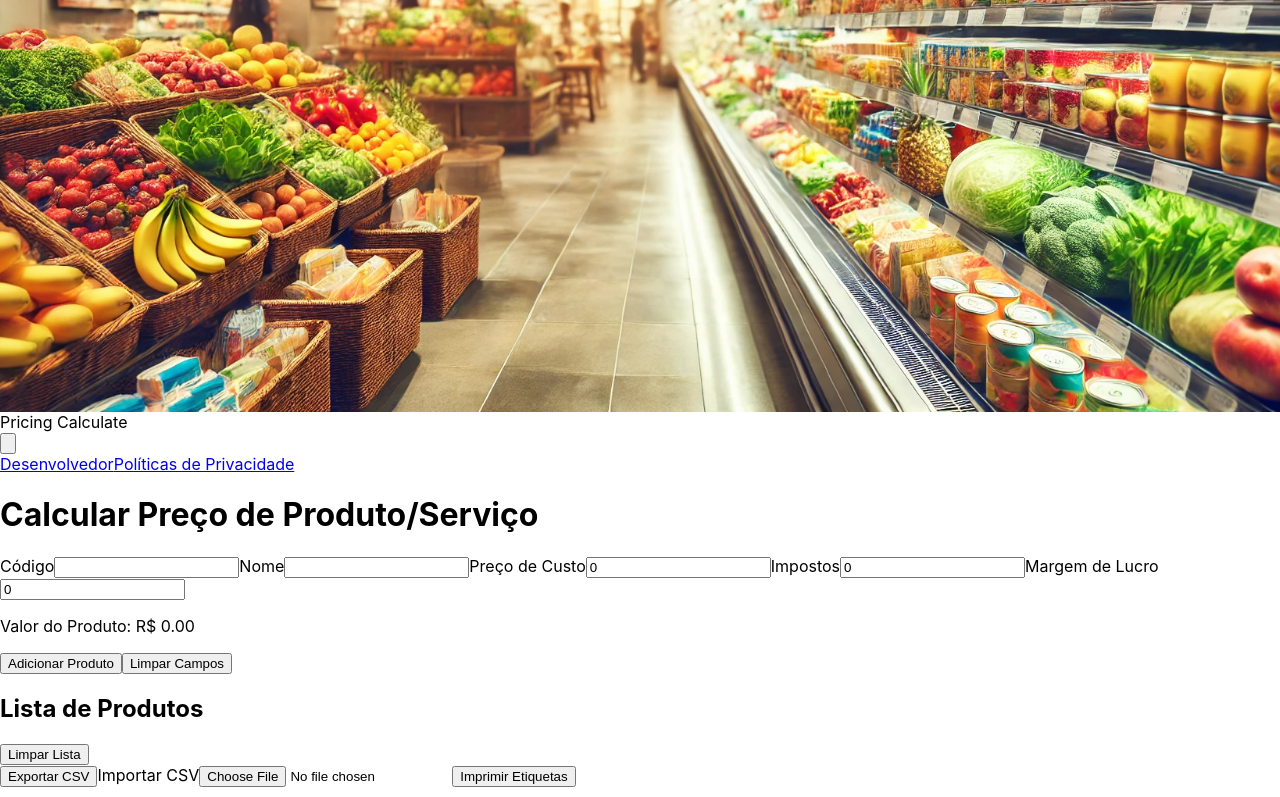
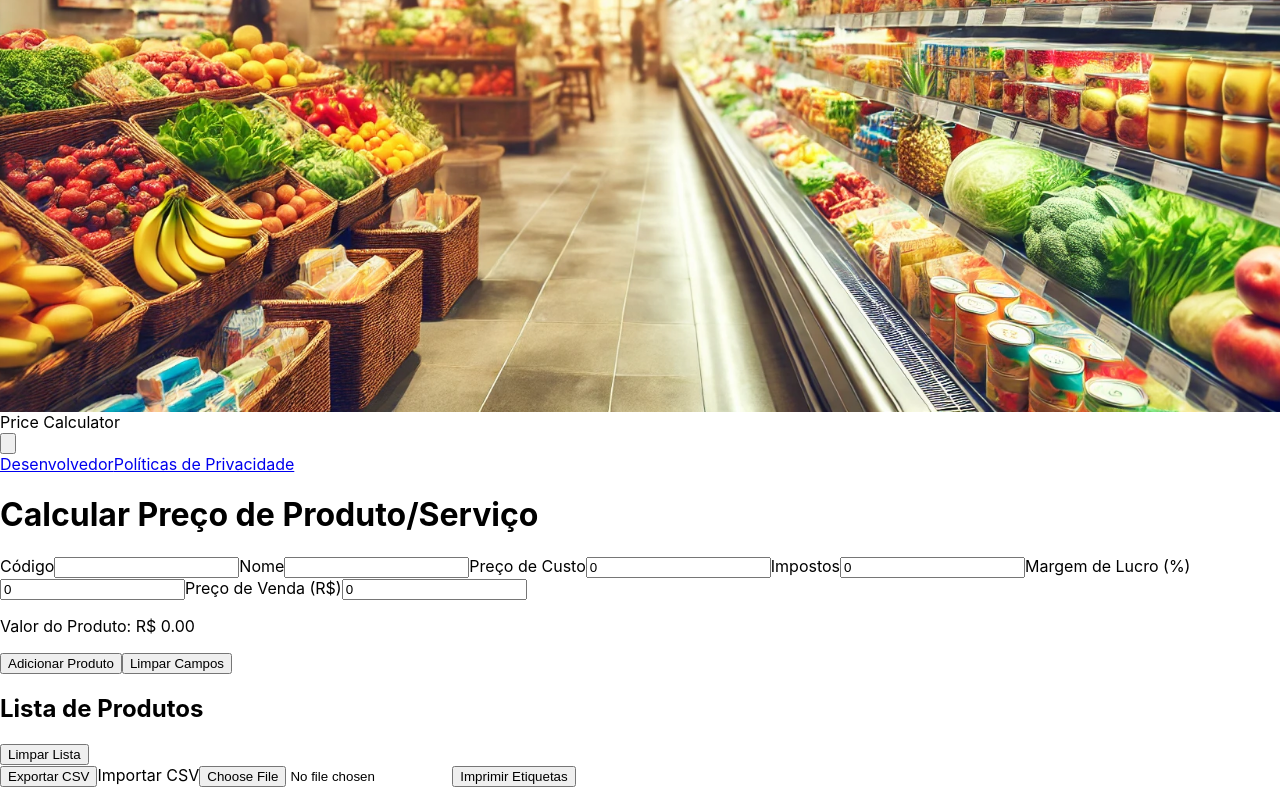
Before and after one commit to igorsantos314/product-service-pricing, a React (Create React App) app: page / in a window 1280 px wide. Shown: the part 388-1185 px from the top of the page. Built offline with nearby package versions, Linux system fonts and the light colour scheme.

Commit message:
feat: generate profit margin of sell price

```diff
--- a/public/index.html
+++ b/public/index.html
@@ -6,7 +6,7 @@
     <meta name="viewport" content="width=device-width, initial-scale=1" />
     <meta name="theme-color" content="#000000" />
     <link rel="apple-touch-icon" href="%PUBLIC_URL%/logo.png" />
-    <title>Calculadora de Preços</title>
+    <title>Price Calculator</title>
   </head>
   <body>
     <noscript>You need to enable JavaScript to run this app.</noscript>
--- a/src/components/CalculatePrice.js
+++ b/src/components/CalculatePrice.js
@@ -1,5 +1,5 @@
 import React, { useState, useEffect } from "react";
-import { calculatePrice } from "../utils/calculateFunctions";
+import { calculatePrice, calculateProfitMargin } from "../utils/calculateFunctions";
 import PrintLabels from "./modals/PrintLabelsModal";
 import { exportToCSV, importFromCSV } from "../utils/csv";
 
@@ -15,26 +15,43 @@ const CalculatePrice = () => {
 
   const [price, setPrice] = useState(0);
   const [products, setProducts] = useState([]);
+  const [lastEditedField, setLastEditedField] = useState("");
   const [isEditing, setIsEditing] = useState(false);
   const [editIndex, setEditIndex] = useState(null);
   const [isModalOpen, setIsModalOpen] = useState(false);
 
   useEffect(() => {
     try {
-      const calculatedPrice = calculatePrice(product);
-      if (calculatedPrice < 0) {
-        throw new Error("Preço negativo detectado. Verifique os valores digitados.");
+      console.log(lastEditedField)
+      console.log(price)
+
+      if (lastEditedField === "profitValue") {
+        const calculatedPrice = calculatePrice(product);
+        if (calculatedPrice < 0) {
+          throw new Error("Preço negativo detectado. Verifique os valores digitados.");
+        }
+        setPrice(calculatedPrice);
+      } else if (lastEditedField === "price") {
+        const costPrice = parseFloat(product.purchasePrice) + parseFloat(product.taxes);
+        const profitValue = calculateProfitMargin(costPrice, price);
+
+        if (product.profitValue !== profitValue.toFixed(2)) {
+          setProduct((prev) => ({ ...prev, profitValue: profitValue }));
+        }
       }
-
-      setPrice(calculatedPrice);
     } catch (error) {
       setPrice("Erro: " + error.message);
     }
-  }, [product]);
+
+  }, [product.purchasePrice, product.taxes, price, product.profitValue, lastEditedField]);
 
   const handleChange = (e) => {
     const { name, value } = e.target;
-    setProduct({ ...product, [name]: value });
+
+    setProduct((prev) => ({ ...prev, [name]: value }));
+    if (name === "profitValue" || name === "price") {
+      setLastEditedField(name);
+    }
   };
 
   const clearFields = () => {
@@ -42,6 +59,7 @@ const CalculatePrice = () => {
     setPrice(0);
     setIsEditing(false);
     setEditIndex(null);
+    setLastEditedField("");
   };
 
   const addProductToList = () => {
@@ -146,13 +164,28 @@ const CalculatePrice = () => {
               onChange={handleChange}
             />
 
-            <label className="block text-sm font-medium text-gray-700">Margem de Lucro</label>
+            <label className="block text-sm font-medium text-gray-700">Margem de Lucro (%)</label>
             <input
               type="number"
               name="profitValue"
               className="w-full p-2 border border-gray-300 rounded"
               value={product.profitValue}
-              onChange={handleChange}
+              onChange={(e) => {
+                setLastEditedField("profitValue");
+                handleChange(e);
+              }}
+            />
+
+            <label className="block text-sm font-medium text-gray-700">Preço de Venda (R$)</label>
+            <input
+              type="number"
+              name="price"
+              className="w-full p-2 border border-gray-300 rounded"
+              value={price}
+              onChange={(e) => {
+                setPrice(parseFloat(e.target.value));
+                setLastEditedField("price");
+              }}
             />
 
             <div className="mt-4">
--- a/src/components/Main.js
+++ b/src/components/Main.js
@@ -10,7 +10,7 @@ const Main = () => {
             <Navbar />
 
             {/* Main Aplication */}
-            <div className="pt-28 relative z-10 flex-grow"> {/* Padding-top para compensar a navbar fixa */}
+            <div className="pt-8 relative z-10 flex-grow"> {/* Padding-top para compensar a navbar fixa */}
                 <CalculatePrice />
             </div>
 
--- a/src/components/modals/PrintLabelsModal.js
+++ b/src/components/modals/PrintLabelsModal.js
@@ -45,10 +45,10 @@ const PrintLabels = ({ products, onClose }) => {
     printWindow.print();
 
     // Fechar a aba de impressão após o comando de impressão ser disparado
-    printWindow.close();
+    //printWindow.close();
 
     // Fechar o modal
-    onClose();
+    //onClose();
   };
 
   return (
--- a/src/components/widgets/BackgroundImage.js
+++ b/src/components/widgets/BackgroundImage.js
@@ -2,7 +2,7 @@ import backgroundImage from '../images/background.webp';
 
 const BackgroundImage = () => {
     return (
-        <div>
+        <div className=''>
             <div
                 className="absolute top-0 left-0 right-0 bottom-0 z-0"
                 style={{
--- a/src/components/widgets/Navbar.js
+++ b/src/components/widgets/Navbar.js
@@ -8,10 +8,10 @@ const Navbar = () => {
   };
 
   return (
-    <nav className="bg-blue-500 p-4 fixed w-full top-0 z-20">
+    <nav className="bg-blue-500 opacity-90 p-4 w-full top-0 z-20">
       <div className="flex justify-between items-center">
         {/* Logo ou Nome do App */}
-        <div className="text-white text-xl font-bold">Pricing Calculate</div>
+        <div className="text-white text-xl font-bold">Price Calculator</div>
 
         {/* Menu Hambúrguer */}
         <button onClick={toggleMenu} className="text-white lg:hidden">
--- a/src/utils/calculateFunctions.js
+++ b/src/utils/calculateFunctions.js
@@ -1,4 +1,8 @@
 export const calculatePrice = ({ purchasePrice, taxes, profitValue }) => {
-    const basePrice = parseFloat(purchasePrice) + parseFloat(taxes);
-    return basePrice / (1 - (parseFloat(profitValue) / 100));
-  };
+  const basePrice = parseFloat(purchasePrice) + parseFloat(taxes);
+  return basePrice / (1 - (parseFloat(profitValue) / 100));
+};
+
+export const calculateProfitMargin = (costPrice, sellPrice) => {
+  return (costPrice / sellPrice) * 100
+}
```
